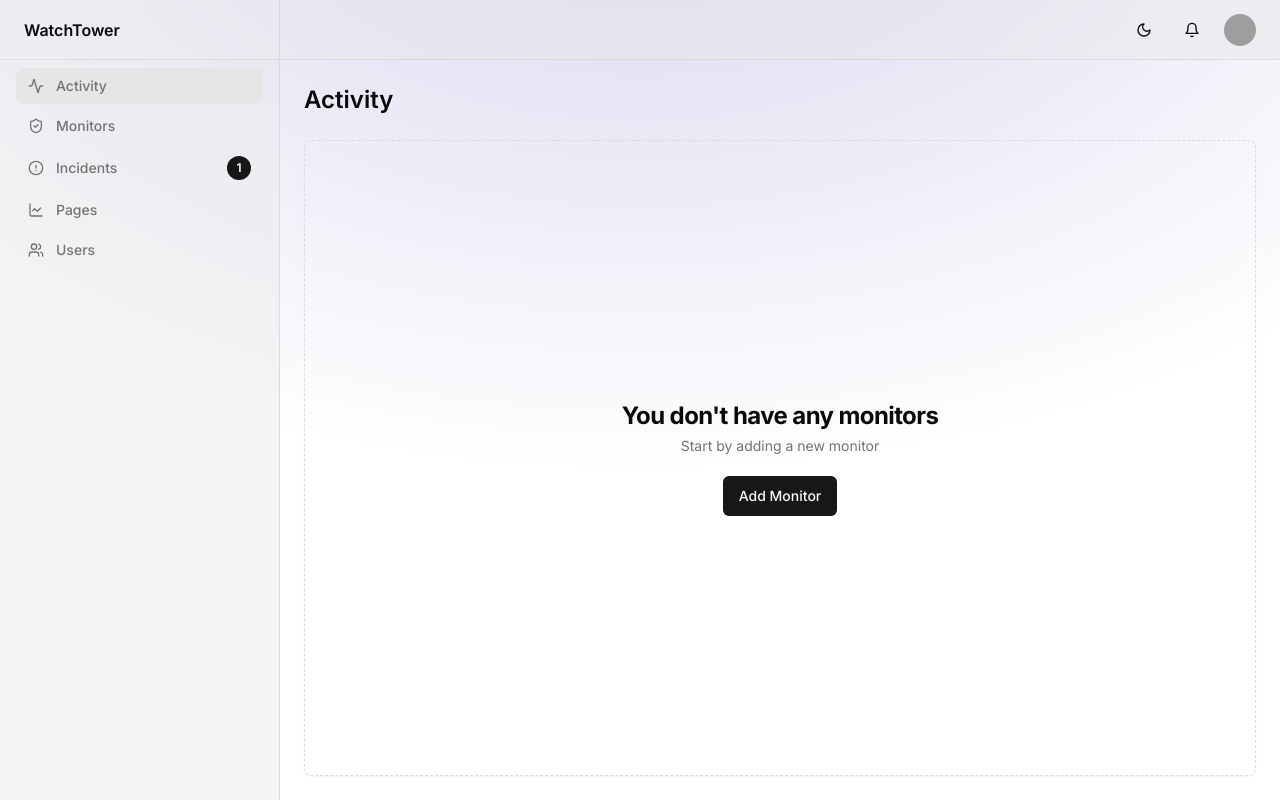
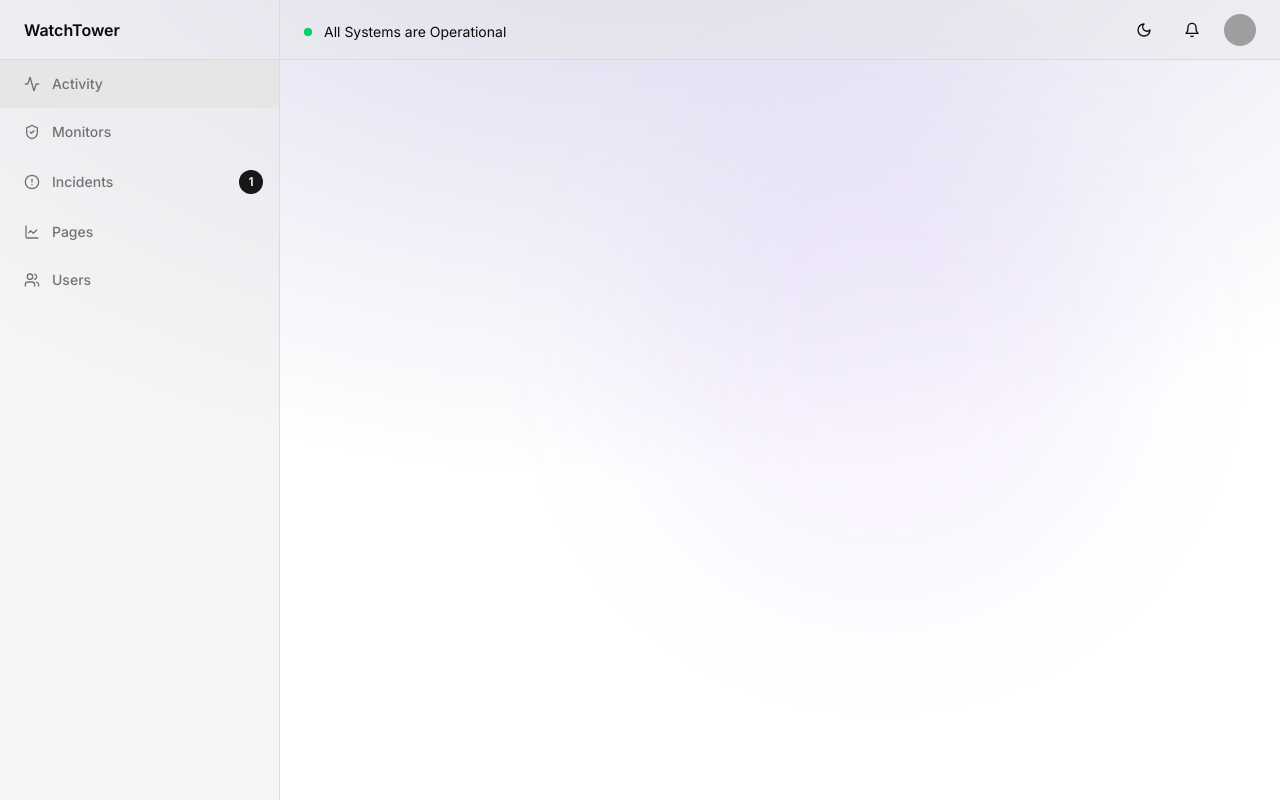
Before and after one commit to watchtower/watchtower, a Next.js app: page / in a window 1280 px wide. Built offline with nearby package versions, Linux system fonts and the light colour scheme; grey boxes are pictures that could not be loaded.

Commit message:
chore: minor sidebar changes and layout fixs

```diff
--- a/app/(dashboard)/_components/header.tsx
+++ b/app/(dashboard)/_components/header.tsx
@@ -15,6 +15,7 @@ import { cn } from "@/lib/utils";
 
 import ThemeButton from "./theme-button";
 import Notification from "./notification";
+import StatusBanner from "./status-banner";
 
 export default function Header() {
   const pathname = usePathname();
@@ -61,7 +62,9 @@ export default function Header() {
           </nav>
         </SheetContent>
       </Sheet>
-      <div className="w-full flex-1">{/* Header Content */}</div>
+      <div className="w-full flex-1">
+        <StatusBanner />
+      </div>
       <div className="flex items-center gap-4">
         <ThemeButton />
         <Notification />
--- a/app/(dashboard)/_components/sidebar.tsx
+++ b/app/(dashboard)/_components/sidebar.tsx
@@ -14,27 +14,27 @@ export default function Sidebar() {
 
   return (
     <div className="hidden border-r bg-muted/40 md:block select-none">
-      <div className="flex h-full max-h-screen flex-col gap-2">
+      <div className="flex h-full max-h-screen flex-col">
         <div className="flex h-14 items-center border-b px-4 lg:h-[60px] lg:px-6">
           <Link href="/" className="flex items-center gap-2 font-semibold">
             <span>WatchTower</span>
           </Link>
         </div>
         <div className="flex-1">
-          <nav className="grid items-start px-2 space-y-1 text-sm font-medium lg:px-4">
+          <nav className="grid items-start text-sm font-medium">
             {menu.map((item) => (
               <Link
                 key={item.label}
                 href={item.href}
                 className={cn(
-                  "flex items-center gap-3 rounded-lg px-3 py-2 text-muted-foreground transition-all hover:text-primary hover:bg-muted",
+                  "flex items-center gap-3 px-4 pl-4 lg:pl-6 py-3.5 text-muted-foreground transition-all hover:text-primary hover:bg-muted",
                   pathname === item.href ? "bg-muted" : ""
                 )}
               >
                 <item.icon className="h-4 w-4" />
                 {item.label}
                 {item.badge && (
-                  <Badge className="ml-auto flex h-6 w-6 shrink-0 items-center justify-center rounded-full">
+                  <Badge className="ml-auto flex w-6 h-6 shrink-0 items-center justify-center rounded-full">
                     1
                   </Badge>
                 )}
--- /dev/null
+++ b/app/(dashboard)/_components/status-banner.tsx
@@ -0,0 +1,8 @@
+export default function StatusBanner() {
+  return (
+    <span className="text-sm inline-flex items-center">
+      <span className="status-dot status-up mr-3 w-2 h-2"></span>
+      <span>All Systems are Operational</span>
+    </span>
+  );
+}
--- a/app/(dashboard)/layout.tsx
+++ b/app/(dashboard)/layout.tsx
@@ -8,7 +8,8 @@ export default function RootLayout({
 }) {
   return (
     <div className="relative grid min-h-screen w-full md:grid-cols-[220px_1fr] lg:grid-cols-[280px_1fr]">
-      <div className="dark:hidden absolute top-0 z-[-2] h-screen w-screen bg-white bg-[radial-gradient(ellipse_80%_80%_at_50%_-20%,rgba(120,119,198,0.3),rgba(255,255,255,0))]"></div>
+      <div className="absolute bottom-auto left-auto right-0 top-0 h-[500px] w-[500px] -translate-x-[30%] translate-y-[20%] rounded-full bg-[rgba(173,109,244,0.5)] opacity-15 blur-[80px]"></div>
+      <div className="dark:hidden absolute top-0 z-[-2] h-screen w-full bg-white bg-[radial-gradient(ellipse_80%_80%_at_50%_-20%,rgba(120,119,198,0.3),rgba(255,255,255,0))]"></div>
       <Sidebar />
       <div className="flex flex-col">
         <Header />
--- /dev/null
+++ b/app/(dashboard)/monitors/_components/monitor.tsx
@@ -0,0 +1,3 @@
+export default function MonitorCard() {
+  return null;
+}
--- a/app/(dashboard)/monitors/page.tsx
+++ b/app/(dashboard)/monitors/page.tsx
@@ -1,9 +1,25 @@
+import { Button } from "@/components/ui/button";
+
 export default function Monitors() {
   return (
     <main className="flex flex-1 flex-col gap-4 p-4 lg:gap-6 lg:p-6">
       <div className="flex items-center">
         <h1 className="text-lg font-semibold md:text-2xl">Monitors</h1>
       </div>
+      <div
+        className="flex flex-1 items-center justify-center rounded-lg border border-dashed shadow-sm"
+        x-chunk="dashboard-02-chunk-1"
+      >
+        <div className="flex flex-col items-center gap-1 text-center">
+          <h3 className="text-2xl font-bold tracking-tight">
+            You don&apos;t have any monitors
+          </h3>
+          <p className="text-sm text-muted-foreground">
+            Start by adding a new monitor
+          </p>
+          <Button className="mt-4">Add Monitor</Button>
+        </div>
+      </div>
     </main>
   );
 }
--- a/app/(dashboard)/page.tsx
+++ b/app/(dashboard)/page.tsx
@@ -1,25 +1,5 @@
-import { Button } from "@/components/ui/button";
-
 export default function Dashboard() {
   return (
-    <main className="flex flex-1 flex-col gap-4 p-4 lg:gap-6 lg:p-6">
-      <div className="flex items-center">
-        <h1 className="text-lg font-semibold md:text-2xl">Activity</h1>
-      </div>
-      <div
-        className="flex flex-1 items-center justify-center rounded-lg border border-dashed shadow-sm"
-        x-chunk="dashboard-02-chunk-1"
-      >
-        <div className="flex flex-col items-center gap-1 text-center">
-          <h3 className="text-2xl font-bold tracking-tight">
-            You don&apos;t have any monitors
-          </h3>
-          <p className="text-sm text-muted-foreground">
-            Start by adding a new monitor
-          </p>
-          <Button className="mt-4">Add Monitor</Button>
-        </div>
-      </div>
-    </main>
+    <main className="flex flex-1 flex-col gap-4 p-4 lg:gap-6 lg:p-6"></main>
   );
 }
--- a/app/globals.css
+++ b/app/globals.css
@@ -29,6 +29,9 @@
     --chart-3: 197 37% 24%;
     --chart-4: 43 74% 66%;
     --chart-5: 27 87% 67%;
+    --status-online-color: 0, 209, 108;
+    --status-down-color: 255, 224, 87;
+    --status-dead-color: 255, 87, 87;
   }
 
   .dark {
@@ -67,3 +70,36 @@
     @apply bg-background text-foreground;
   }
 }
+
+
+
+.status-dot {
+  display: inline-block;
+  border-radius: 999px;
+  animation: pulse-animation 1.8s infinite;
+}
+
+.status-up {
+  background-color: rgb(var(--status-online-color));
+  box-shadow: 0 0 5px 2px rgba(var(--status-online-color), 0.5);
+}
+
+.status-down {
+  background-color: rgb(var(--status-down-color));
+  box-shadow: 0 0 5px 2px rgba(var(--status-down-color), 0.5);
+}
+
+.status-dead {
+  background-color: rgb(var(--status-dead-color));
+  box-shadow: 0 0 5px 2px rgba(var(--status-dead-color), 0.5);
+}
+
+@keyframes pulse-animation {
+  0% {
+    box-shadow: 0 0 0 0px rgba(0, 0, 0, 0.2);
+  }
+
+  100% {
+    box-shadow: 0 0 0 10px rgba(0, 0, 0, 0);
+  }
+}
```
Also changed, not shown: app/(dashboard)/monitors/_components/add-monitor.tsx (added). Lines whose indentation alone changed are shown as unchanged.
